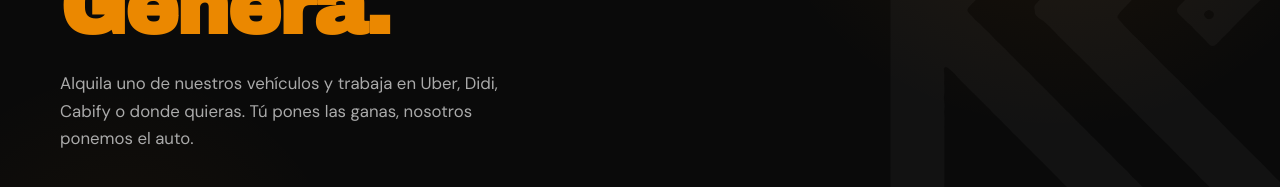
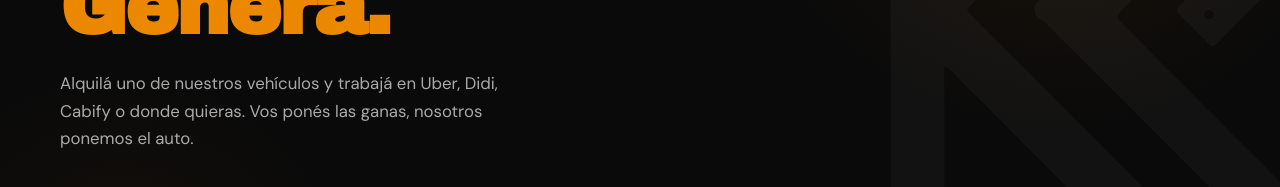
Before and after one commit to nljesusrg/kpcarsweb, a React (Vite) app: page / in a window 1280 px wide. Shown: the part 373-560 px from the top of the page. Built offline with nearby package versions, Linux system fonts and the light colour scheme.

Commit message:
Update App.jsx
Actualización de prueba.

```diff
--- a/src/App.jsx
+++ b/src/App.jsx
@@ -658,7 +658,7 @@ function HomePage({ navigate, user }) {
           </h1>
 
           <p className="anim-in d2" style={{ fontSize: "1.05rem", color: theme.gray300, lineHeight: 1.65, marginBottom: 36, maxWidth: 480 }}>
-            Alquila uno de nuestros vehículos y trabaja en Uber, Didi, Cabify o donde quieras. Tú pones las ganas, nosotros ponemos el auto.
+            Alquilá uno de nuestros vehículos y trabajá en Uber, Didi, Cabify o donde quieras. Vos ponés las ganas, nosotros ponemos el auto.
           </p>
 
           <div className="anim-in d3" style={{ display: "flex", gap: 12, flexWrap: "wrap", marginBottom: 72 }}>
```
